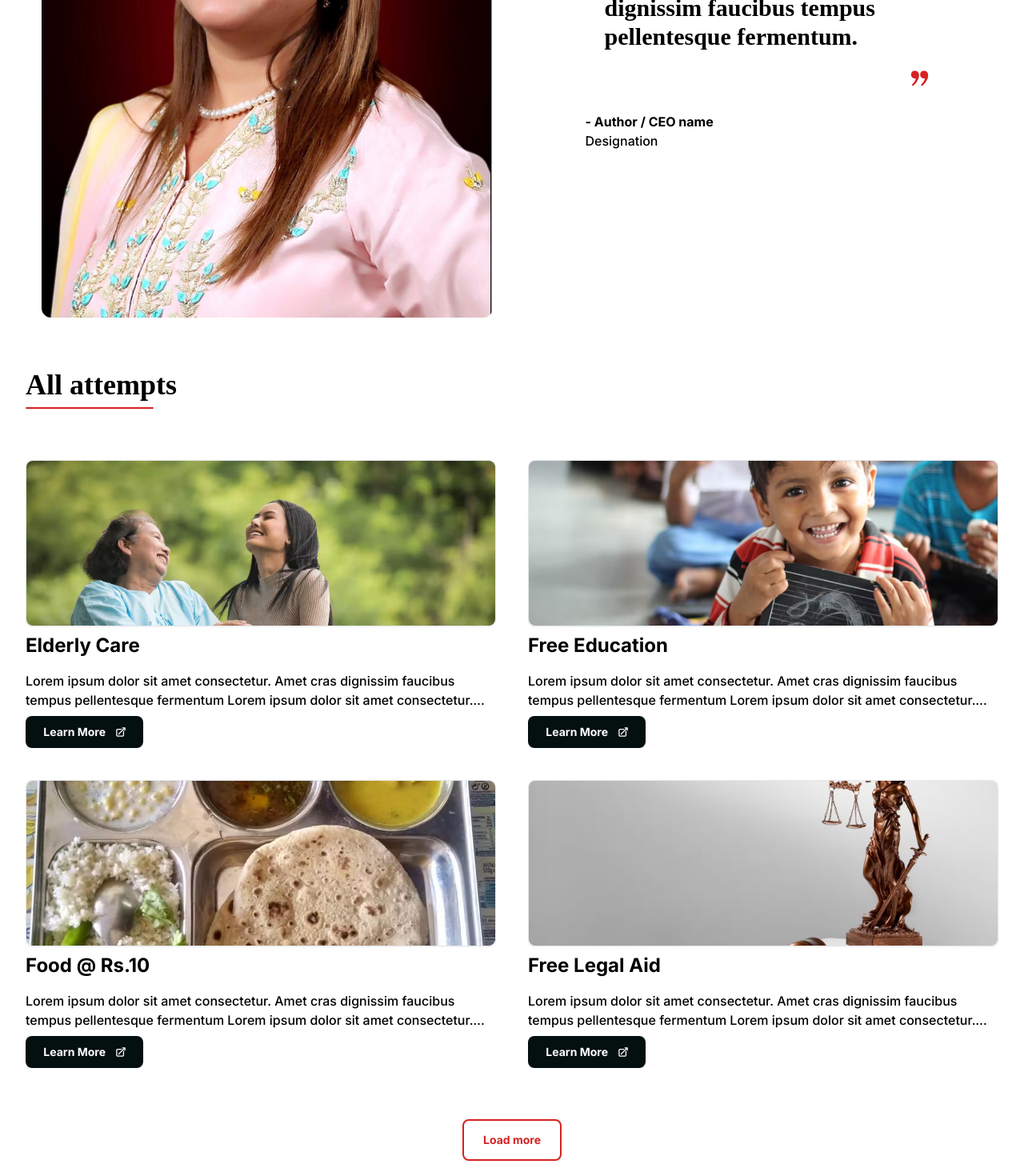
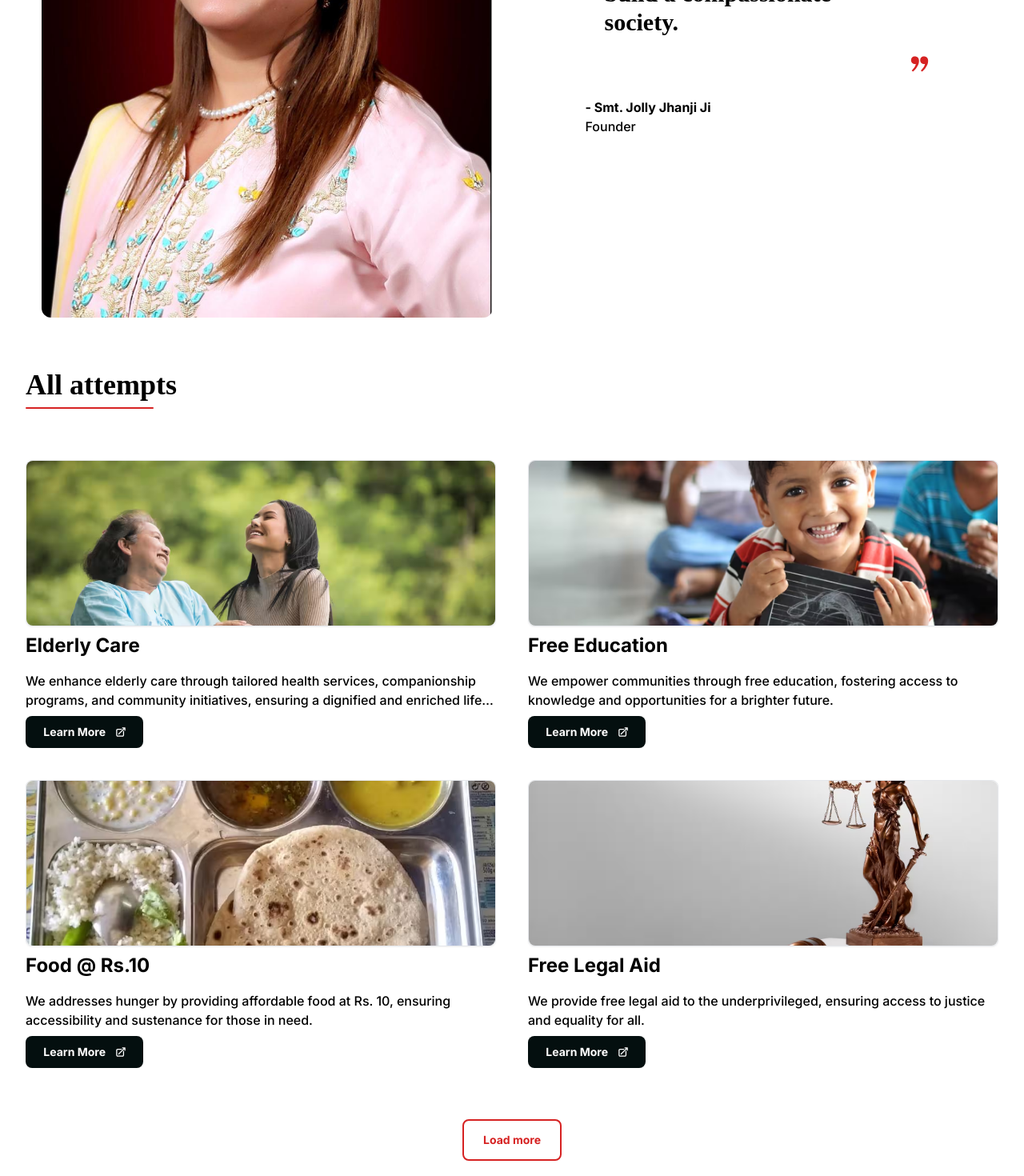
Before and after one commit to ravinder-chadha/jse-website-next, a Next.js app: page /what-we-do in a window 1280 px wide. Shown: the part 1320-2790 px from the top of the page at 80% size. Built offline with nearby package versions, Linux system fonts and the light colour scheme; a web font is replaced by a local one.

Commit message:
fixed static content

```diff
--- a/src/pages/community/[article].tsx
+++ b/src/pages/community/[article].tsx
@@ -2,26 +2,21 @@ import MainLayout from "@/layout/MainLayout";
 import Link from "next/link";
 import CTA from "@/components/CTA";
 import Image from "next/image";
+import articleText from "../../components/Community/articleText.json";
 
 import HeadingTitle from "@/components/common/HeadingTitle";
 const Article = () => {
   return (
     <MainLayout headerTransition={false}>
         <div className="space-y-16 container xl:max-w-7xl mx-auto px-4 lg:px-8 my-10 flex flex-col justify-center">
-          <HeadingTitle title="राजा मोरध्वज की कथा" subtitle="Lorem ipsum dolor sit amet consectetur" className="mx-auto text-center" />
+          <HeadingTitle title="राजा मोरध्वज की कथा" subtitle="Written By Harsh Jhanji" className="mx-auto text-center" />
 
-          <Image src="/lib/images/BloodCamp1.avif" alt="Attemp Image" className="rounded-xl object-cover object-top h-[400px] w-full" width={500} height={500} />
-
+          <Image src={articleText.article1.img} alt="Article Image" className="rounded-xl object-cover object-top h-[400px] w-full" width={500} height={500} />
           <div className="md:text-lg text-base">
-            Lorem ipsum dolor sit amet consectetur. A arcu non diam accumsan aenean. Quis justo ullamcorper elit urna vulputate sit. Luctus maecenas cum platea pulvinar tortor auctor. Nulla et maecenas vitae commodo nisi arcu. Ultrices vestibulum augue pharetra penatibus. Euismod eu non aliquam pellentesque.
-            Ultrices nisi lacus quisque nibh lectus nam at. Amet iaculis tellus sagittis tortor arcu vel rutrum. Purus sit bibendum urna morbi mi donec diam mi nibh. Tortor aenean platea pharetra nibh felis sodales nisi arcu. Blandit felis adipiscing et elit dis dolor sed. Elementum non netus maecenas cursus proin elit non turpis. Arcu a enim odio aliquam. Commodo matt
-          </div>
-          <div className="md:text-lg text-base">
-            Lorem ipsum dolor sit amet consectetur. A arcu non diam accumsan aenean. Quis justo ullamcorper elit urna vulputate sit. Luctus maecenas cum platea pulvinar tortor auctor. Nulla et maecenas vitae commodo nisi arcu. Ultrices vestibulum augue pharetra penatibus. Euismod eu non aliquam pellentesque.
-            Ultrices nisi lacus quisque nibh lectus nam at. Amet iaculis tellus sagittis tortor arcu vel rutrum. Purus sit bibendum urna morbi mi donec diam mi nibh. Tortor aenean platea pharetra nibh felis sodales nisi arcu. Blandit felis adipiscing et elit dis dolor sed. Elementum non netus maecenas cursus proin elit non turpis. Arcu a enim odio aliquam. Commodo matt
+            {articleText.article1.content}
           </div>
           <div className="flex items-center justify-between text-base text-jse-neutral-400">
-            <span> Edited by: Prashant </span>
+            <span> Edited by: Harsh Jhanji </span>
             <span>Published on: Oct 6, 2023 </span>
           </div>
           {/* Load More Button */}
--- a/src/pages/donate.tsx
+++ b/src/pages/donate.tsx
@@ -35,8 +35,7 @@ const Donate = () => {
               />
             </svg>
             <h3 className="font-serif md:text-xl text-lg md:w-3/4 w-full text-center py-4">
-              Lorem ipsum dolor sit amet consectetur. Amet cras dignissim
-              faucibus tempus pellentesque fermentum.
+              Your act of kindness, in any form, can help today a person, an animal, or a family, generating a chain of compassion.
             </h3>
             <svg
               className="self-end"
--- a/src/pages/what-we-do.tsx
+++ b/src/pages/what-we-do.tsx
@@ -41,8 +41,7 @@ Ultrices nisi lacus quisque nibh lectus nam at. Amet iaculis tellus sagittis tor
                 </svg>
               </div>
               <h3 className="font-serif md:text-3xl text-2xl leading-tight w-3/4 text-left md:p-6 px-2 py-6 font-semibold">
-                Lorem ipsum dolor sit amet consectetur. Amet cras dignissim
-                faucibus tempus pellentesque fermentum.
+                Kindness is free. Pass it on to build a compassionate society.
               </h3>
               <div className="flex justify-end w-3/4">
                 <svg
@@ -60,8 +59,8 @@ Ultrices nisi lacus quisque nibh lectus nam at. Amet iaculis tellus sagittis tor
                 </svg>
               </div>
               <div className="text-left my-8 w-3/4">
-                <p className="font-bold">- Author / CEO name</p>
-                <p>Designation</p>
+                <p className="font-bold">- Smt. Jolly Jhanji Ji</p>
+                <p>Founder</p>
               </div>
             </div>
           </div>
@@ -70,30 +69,22 @@ Ultrices nisi lacus quisque nibh lectus nam at. Amet iaculis tellus sagittis tor
             <VolunteerCard
               bgImgLink="/lib/images/elderly_care.avif"
               heading="Elderly Care"
-              subheading="Lorem ipsum dolor sit amet consectetur. Amet cras dignissim
-                            faucibus tempus pellentesque fermentum Lorem ipsum dolor sit amet consectetur. Amet cras dignissim
-                            faucibus tempus pellentesque fermentum"
+              subheading="We enhance elderly care through tailored health services, companionship programs, and community initiatives, ensuring a dignified and enriched life for seniors."
             />
             <VolunteerCard
               bgImgLink="/lib/images/free_edu.avif"
               heading="Free Education"
-              subheading="Lorem ipsum dolor sit amet consectetur. Amet cras dignissim
-                            faucibus tempus pellentesque fermentum Lorem ipsum dolor sit amet consectetur. Amet cras dignissim
-                            faucibus tempus pellentesque fermentum"
+              subheading="We empower communities through free education, fostering access to knowledge and opportunities for a brighter future."
             />
             <VolunteerCard
               bgImgLink="/lib/images/foodrs10.avif"
               heading="Food @ Rs.10"
-              subheading="Lorem ipsum dolor sit amet consectetur. Amet cras dignissim
-                            faucibus tempus pellentesque fermentum Lorem ipsum dolor sit amet consectetur. Amet cras dignissim
-                            faucibus tempus pellentesque fermentum"
+              subheading="We addresses hunger by providing affordable food at Rs. 10, ensuring accessibility and sustenance for those in need."
             />
             <VolunteerCard
               bgImgLink="/lib/images/freelegalaid.avif"
               heading="Free Legal Aid"
-              subheading="Lorem ipsum dolor sit amet consectetur. Amet cras dignissim
-                            faucibus tempus pellentesque fermentum Lorem ipsum dolor sit amet consectetur. Amet cras dignissim
-                            faucibus tempus pellentesque fermentum"
+              subheading="We provide free legal aid to the underprivileged, ensuring access to justice and equality for all."
             />
           </div>
           <div className="flex justify-center">
```
